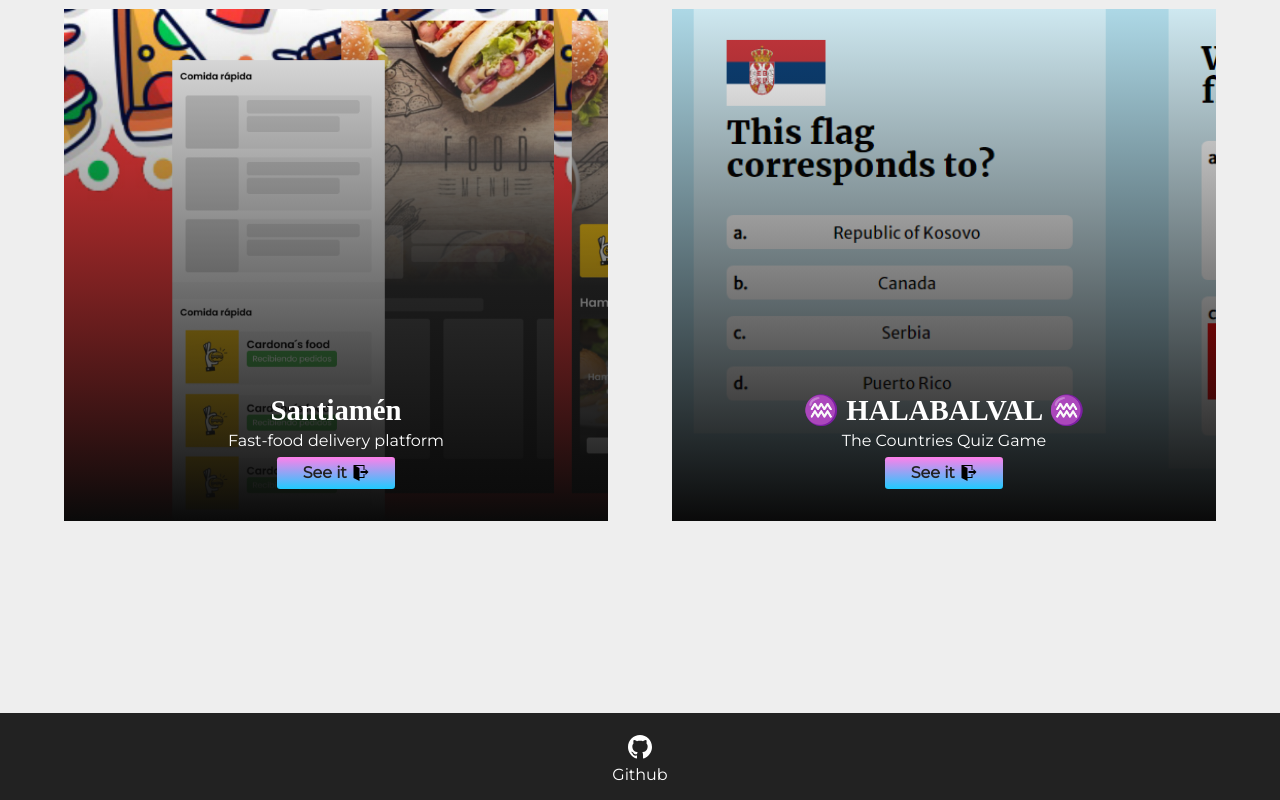
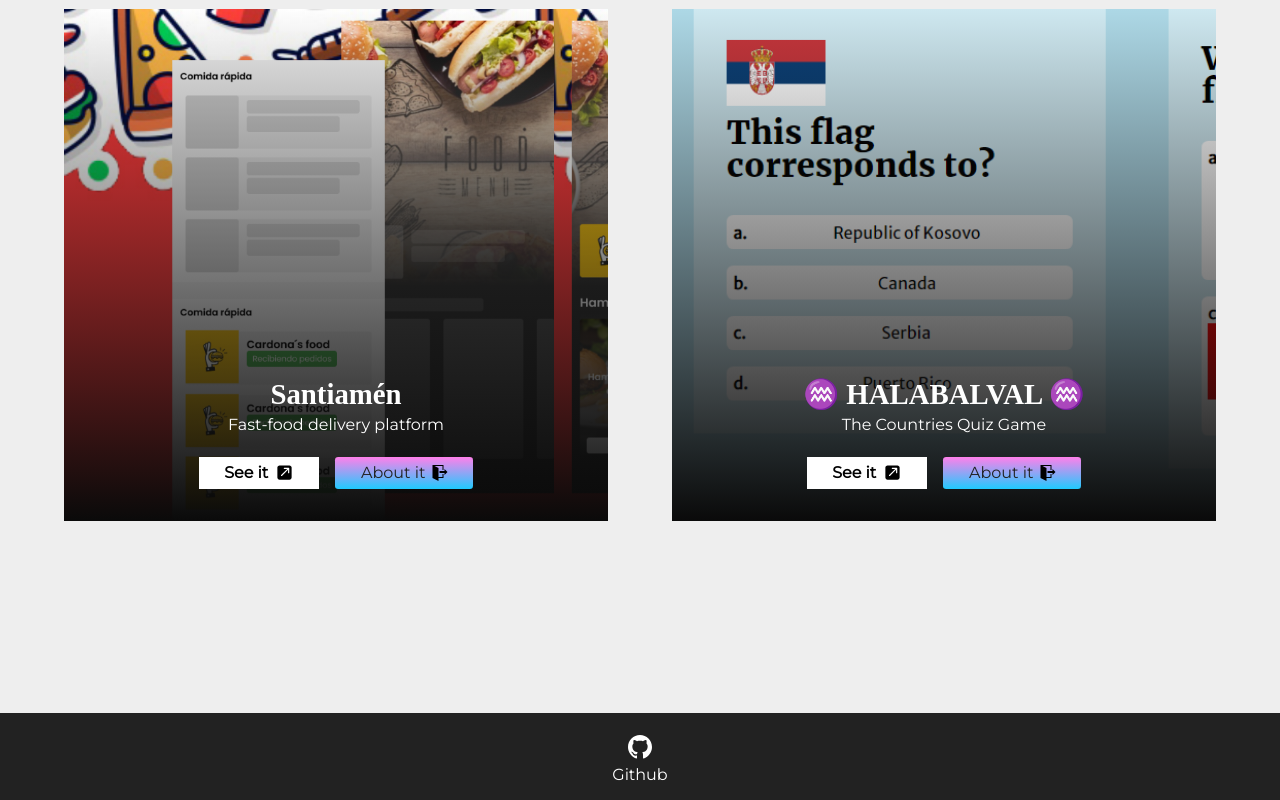
Before and after one commit to cardonasMind/the-portafolio, a React (Create React App) app: page / in a window 1280 px wide. Shown: the part 2280-3080 px from the top of the page. Built offline with nearby package versions, Linux system fonts and the light colour scheme; a web font is replaced by a local one.

Commit message:
Added See it button for external url and About it for the info of the project itself, also added svg icon external-link

```diff
--- a/src/sections/worked-on/work-card/index.css
+++ b/src/sections/worked-on/work-card/index.css
@@ -22,28 +22,52 @@
     z-index: -1;
 }
 
+.worked-on__card .worked-on__buttons {
+    display: flex;
+    grid-gap: 1rem;
+    margin-top: 1rem;
+    justify-content: center;
+}
 
-.worked-on__card .worked-on__button {
+
+.worked-on__card .worked-on__buttons .see-it__button {
+    background: white;
+    color: black;
+    cursor: pointer;
+    display: flex;
+    grid-gap: .4rem;
+    align-items: center;
+    padding: .4rem 1.6rem;
+}
+
+.worked-on__card .worked-on__buttons .see-it__button:hover {
+    background: linear-gradient(white, rgba(255, 255, 255, .6));
+}
+
+.worked-on__card .worked-on__buttons .see-it__button img {
+    width: 1.2rem;
+}
+
+
+.worked-on__card .worked-on__buttons .about-it__button img {
+    width: 1rem;
+}
+
+
+.worked-on__card .worked-on__buttons .about-it__button {
     background: linear-gradient(var(--gum), var(--bluish));
     color: var(--text);
     border-radius: .2rem;
-    width: fit-content;
     padding: .4rem 1.6rem;
-    margin: 0 auto;
     cursor: pointer;
     display: flex;
     grid-gap: .4rem;
     align-items: center;
 }
 
-.worked-on__card .worked-on__button:hover {
+.worked-on__card .worked-on__buttons .about-it__button:hover {
     background: white;
 }
-
-.worked-on__card .worked-on__button img {
-    width: 1rem;
-}
-
 
 
 
--- a/src/sections/worked-on/work-card/index.jsx
+++ b/src/sections/worked-on/work-card/index.jsx
@@ -8,13 +8,18 @@ export default function WorkCard({ changeLightboxContent, toggleShowLightbox, im
             <h2>{title}</h2>
             <p>{short}</p>
 
-            <div className="worked-on__button"
-                onClick={() => {
-                    changeLightboxContent(children);
-                    toggleShowLightbox();
-                }}
-            >
-                <b>See it</b> <img src="/static/icons/enter.svg" />
+            <div className="worked-on__buttons">
+                <a className="see-it__button" href="https://www.google.com" target="_blank">
+                    <b>See it</b> <img src="/static/icons/external-link.svg" />
+                </a>
+                <div className="about-it__button"
+                    onClick={() => {
+                        changeLightboxContent(children);
+                        toggleShowLightbox();
+                    }}
+                >
+                    <p>About it</p> <img src="/static/icons/enter.svg" />
+                </div>
             </div>
         </div>
     )
```
Also changed, not shown: public/static/icons/external-link.svg (added), 1 other file (tests, documents, lock files or other folders).
